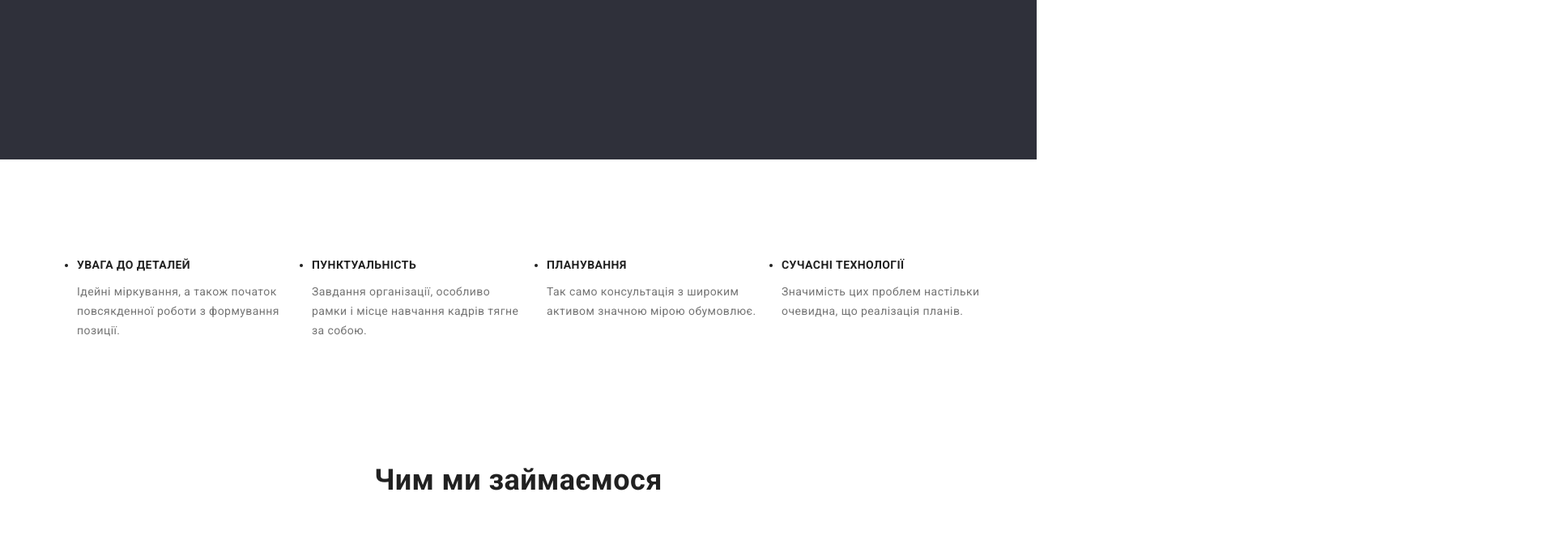
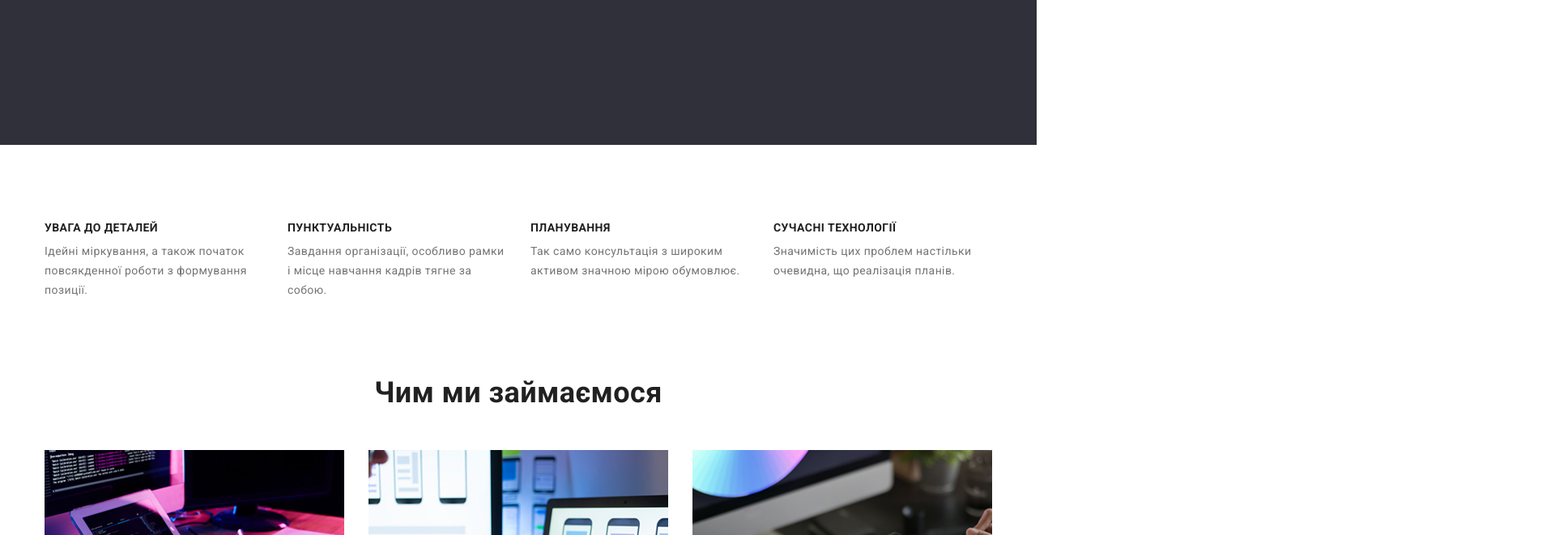
Before and after one commit to Timur26102014/Webstudio, a plain HTML site: page index.html in a window 1280 px wide. Shown: the part 452-1113 px from the top of the page at 81% size, 1920 px wide, since content can reach past the window. Drawn offline with nearby package versions, Linux system fonts and the light colour scheme.

Commit message:
Update index.html

```diff
--- a/index.html
+++ b/index.html
@@ -16,6 +16,8 @@
 
   <!-- Styles -->
   <link rel="stylesheet" href="./css/style.css">
+  <link rel="stylesheet" href="./css/reset.css">
+  <link rel="stylesheet" href="./css/normalize.css">
 </head>
 <body>
 
```
